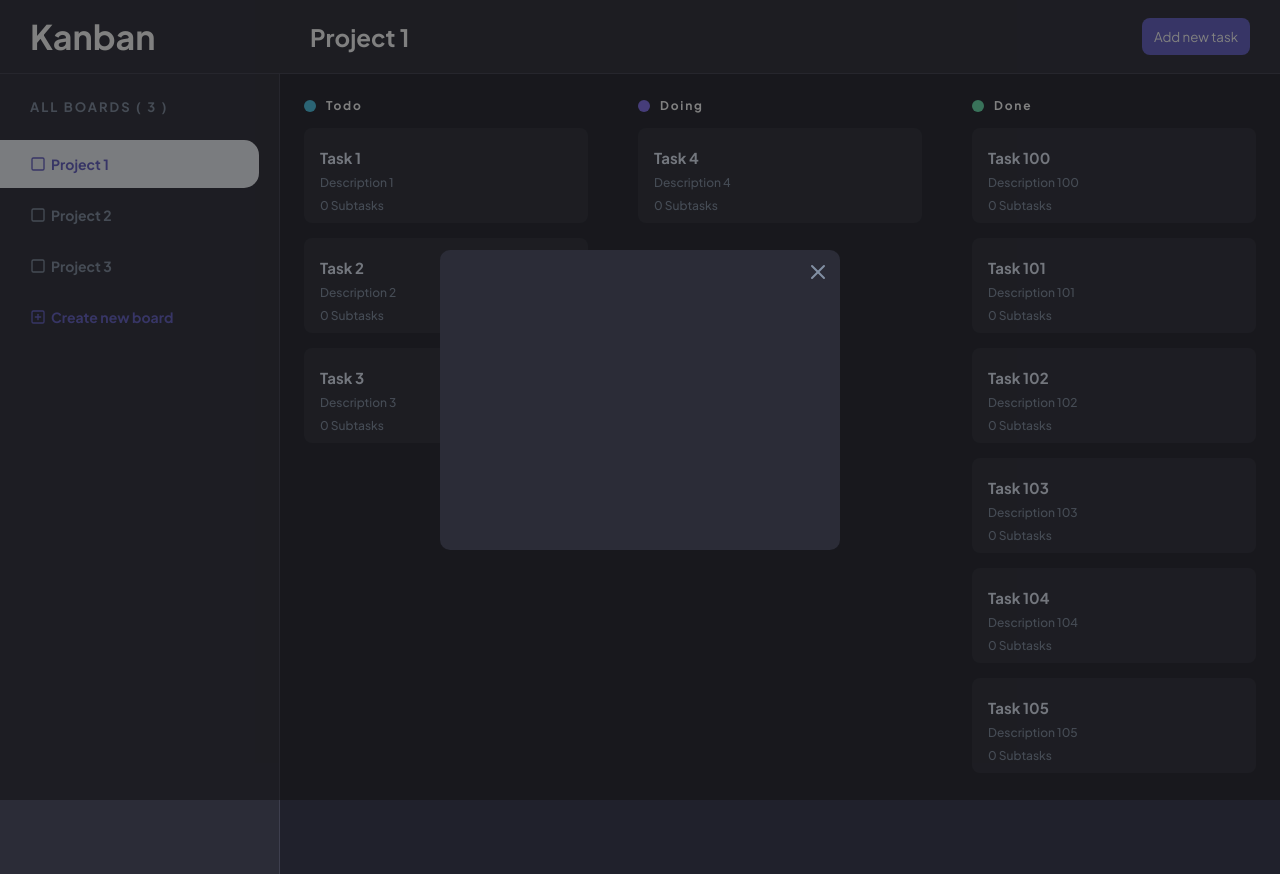
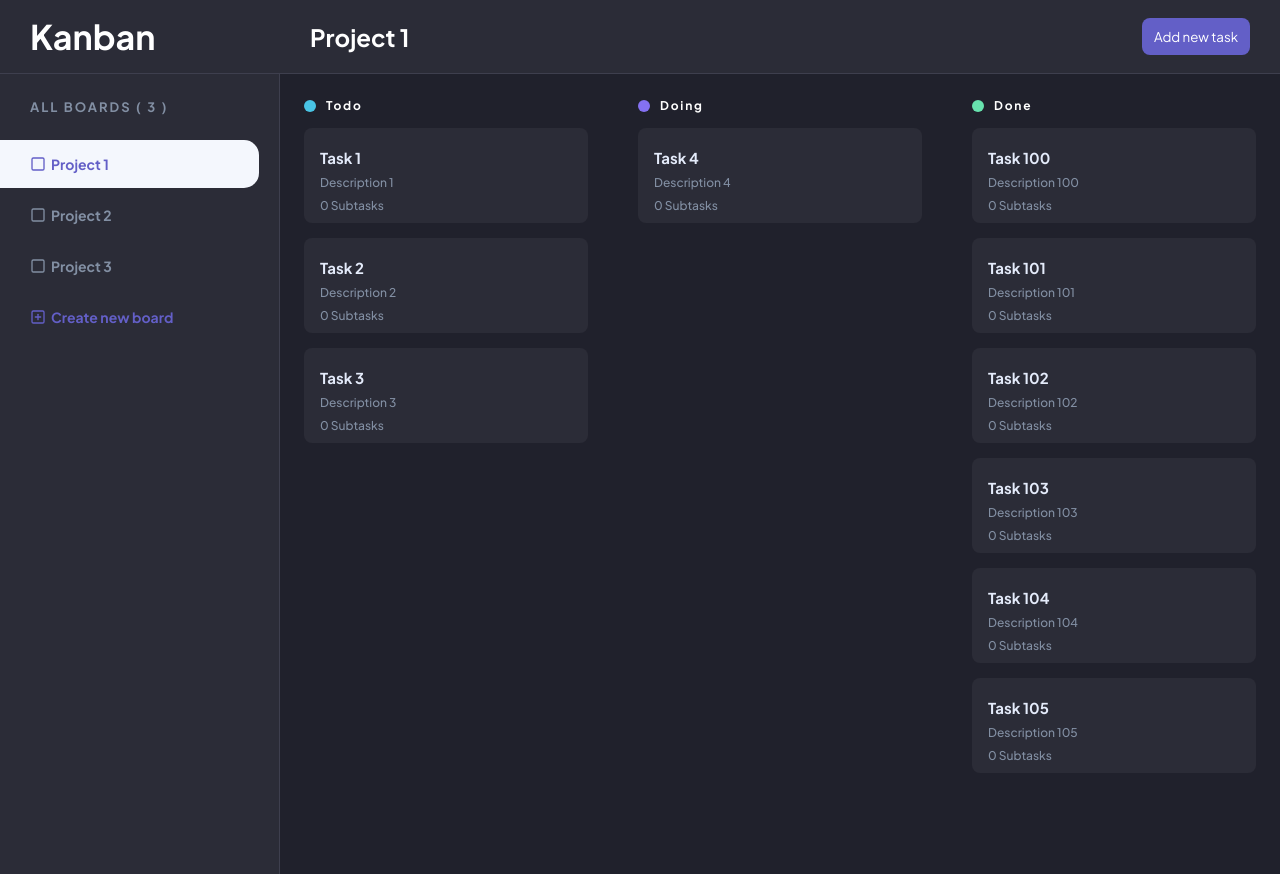
Before and after one commit to luc-as-dev/kanban-board, a React (Vite) app in the folder client/: page / in a window 1280 px wide. Built offline with nearby package versions, Linux system fonts and the light colour scheme.

Commit message:
changed name CreateTicketModal, fixed open/close

```diff
--- a/client/src/App.tsx
+++ b/client/src/App.tsx
@@ -1,18 +1,26 @@
-import React from "react";
+import React, { useState } from "react";
 import Board from "./components/Board/Board";
-import { CreateTaskModal } from "./components/CreateTaksModal/CreateTaskModal";
+import { CreateTicketModal } from "./components/CreateTicketModal/CreateTicketModal";
 import Navbar from "./components/Navbar/Navbar";
 import Sidebar from "./components/Sidebar/Sidebar";
 
 export default function App() {
+  const [showCreateTicket, setShowCreateTicket] = useState(false);
+
+  function toggleShowCreateTicket() {
+    setShowCreateTicket(!showCreateTicket);
+  }
+
   return (
     <div className="app">
-      <Navbar />
+      <Navbar toggleShowCreateTicket={toggleShowCreateTicket} />
       <div className="main-container">
         <Sidebar />
         <Board />
       </div>
-      <CreateTaskModal />
+      {showCreateTicket && (
+        <CreateTicketModal toggleShowCreateTicket={toggleShowCreateTicket} />
+      )}
     </div>
   );
 }
--- a/client/src/components/CreateTaksModal/CreateTaskModal.tsx
+++ /dev/null
@@ -1,17 +0,0 @@
-import React from "react";
-import { X } from "react-feather";
-import "./CreateTaskModal.scss";
-
-type Props = {};
-
-export const CreateTaskModal = (props: Props) => {
-  return (
-    <div className="create-task-modal">
-      <form className="create-task-modal-card">
-        <div className="create-task-modal-card-close">
-          <X />
-        </div>
-      </form>
-    </div>
-  );
-};
--- a/client/src/components/CreateTaksModal/CreateTaskModal.scss
+++ b/client/src/components/CreateTicketModal/CreateTicketModal.scss
@@ -1,4 +1,4 @@
-.create-task-modal {
+.create-ticket-modal {
   position: fixed;;
   display: flex;
   justify-content: center;
--- /dev/null
+++ b/client/src/components/CreateTicketModal/CreateTicketModal.tsx
@@ -0,0 +1,22 @@
+import React from "react";
+import { X } from "react-feather";
+import "./CreateTicketModal.scss";
+
+type Props = {
+  toggleShowCreateTicket: () => void;
+};
+
+export const CreateTicketModal = ({ toggleShowCreateTicket }: Props) => {
+  return (
+    <div className="create-ticket-modal">
+      <form className="create-ticket-modal-card">
+        <div
+          className="create-ticket-modal-card-close"
+          onClick={toggleShowCreateTicket}
+        >
+          <X />
+        </div>
+      </form>
+    </div>
+  );
+};
--- a/client/src/components/Navbar/Navbar.tsx
+++ b/client/src/components/Navbar/Navbar.tsx
@@ -2,7 +2,11 @@ import React from "react";
 import { useBoardsContext } from "../../context/BoardsContext";
 import "./Navbar.scss";
 
-export default function Navbar() {
+type Props = {
+  toggleShowCreateTicket: () => void;
+};
+
+export default function Navbar({ toggleShowCreateTicket }: Props) {
   const { currentProject } = useBoardsContext();
 
   return (
@@ -12,7 +16,9 @@ export default function Navbar() {
       </div>
       <div className="navbar-items">
         <h4>{currentProject.name}</h4>
-        <button className="btn">Add new task</button>
+        <button className="btn" onClick={toggleShowCreateTicket}>
+          Add new task
+        </button>
       </div>
     </div>
   );
```
